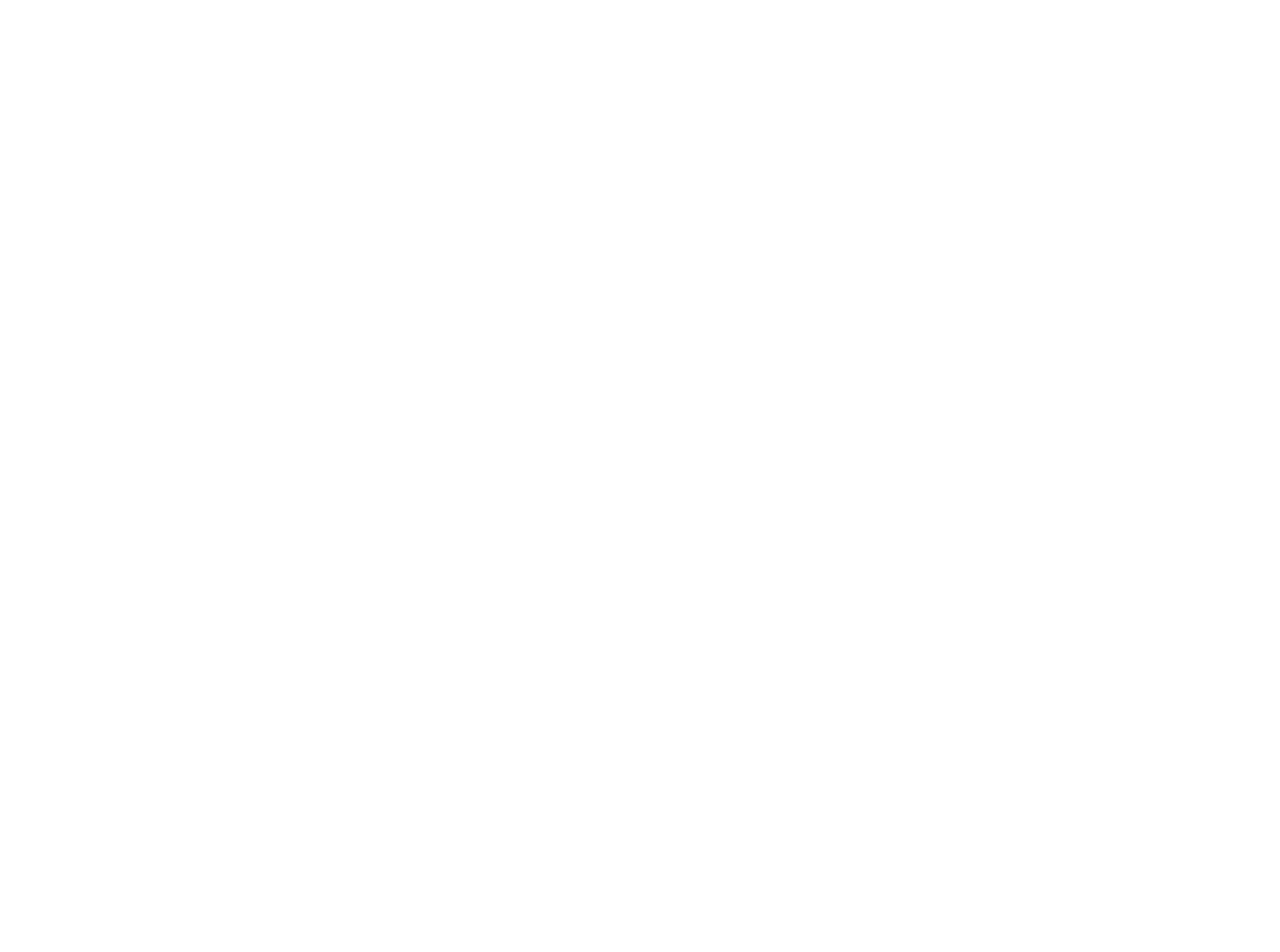
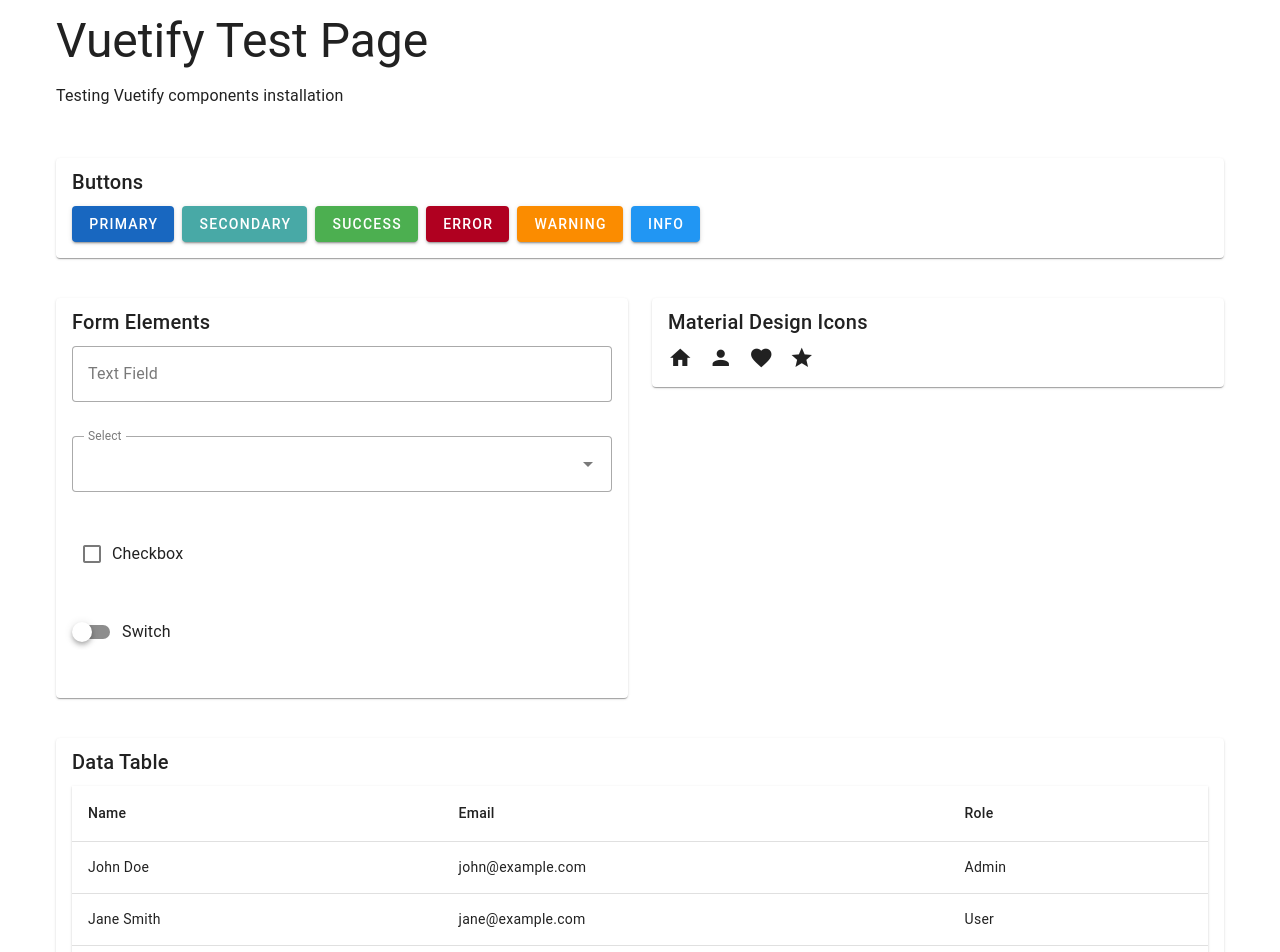
Before and after one commit to rndrfero/temporary-test, a Nuxt app: page /vuetify in a window 1280 px wide. Before the commit this address had no page. Shown: the top 952 px of the page. Before the commit the page ends 800 px from the top, so only its background shows below. Built offline with nearby package versions, Linux system fonts and the light colour scheme.

Commit message:
vuetify with test page

```diff
--- a/app/app.vue
+++ b/app/app.vue
@@ -1,5 +1,7 @@
 <template>
-  <div>
-    <NuxtPage />
-  </div>
+  <v-app>
+    <v-main>
+      <NuxtPage />
+    </v-main>
+  </v-app>
 </template>
--- /dev/null
+++ b/app/pages/vuetify.vue
@@ -0,0 +1,171 @@
+<template>
+  <v-app>
+    <v-container>
+      <v-row>
+        <v-col cols="12">
+          <h1 class="text-h3 mb-4">Vuetify Test Page</h1>
+          <p class="text-subtitle-1 mb-6">
+            Testing Vuetify components installation
+          </p>
+        </v-col>
+      </v-row>
+
+      <!-- Buttons Section -->
+      <v-row>
+        <v-col cols="12">
+          <v-card class="mb-4">
+            <v-card-title>Buttons</v-card-title>
+            <v-card-text>
+              <v-btn color="primary" class="mr-2">Primary</v-btn>
+              <v-btn color="secondary" class="mr-2">Secondary</v-btn>
+              <v-btn color="success" class="mr-2">Success</v-btn>
+              <v-btn color="error" class="mr-2">Error</v-btn>
+              <v-btn color="warning" class="mr-2">Warning</v-btn>
+              <v-btn color="info">Info</v-btn>
+            </v-card-text>
+          </v-card>
+        </v-col>
+      </v-row>
+
+      <!-- Form Elements -->
+      <v-row>
+        <v-col cols="12" md="6">
+          <v-card class="mb-4">
+            <v-card-title>Form Elements</v-card-title>
+            <v-card-text>
+              <v-text-field
+                v-model="textValue"
+                label="Text Field"
+                variant="outlined"
+                class="mb-3"
+              ></v-text-field>
+
+              <v-select
+                v-model="selectValue"
+                :items="selectItems"
+                label="Select"
+                variant="outlined"
+                class="mb-3"
+              ></v-select>
+
+              <v-checkbox v-model="checkboxValue" label="Checkbox"></v-checkbox>
+
+              <v-switch
+                v-model="switchValue"
+                label="Switch"
+                color="primary"
+              ></v-switch>
+            </v-card-text>
+          </v-card>
+        </v-col>
+
+        <!-- Icons Section -->
+        <v-col cols="12" md="6">
+          <v-card class="mb-4">
+            <v-card-title>Material Design Icons</v-card-title>
+            <v-card-text>
+              <v-icon icon="mdi-home" size="large" class="mr-4"></v-icon>
+              <v-icon icon="mdi-account" size="large" class="mr-4"></v-icon>
+              <v-icon icon="mdi-heart" size="large" class="mr-4"></v-icon>
+              <v-icon icon="mdi-star" size="large" class="mr-4"></v-icon>
+              <v-icon icon="mdi-settings" size="large"></v-icon>
+            </v-card-text>
+          </v-card>
+        </v-col>
+      </v-row>
+
+      <!-- Data Table -->
+      <v-row>
+        <v-col cols="12">
+          <v-card class="mb-4">
+            <v-card-title>Data Table</v-card-title>
+            <v-card-text>
+              <v-data-table
+                :headers="tableHeaders"
+                :items="tableItems"
+                class="elevation-1"
+              ></v-data-table>
+            </v-card-text>
+          </v-card>
+        </v-col>
+      </v-row>
+
+      <!-- Alert Section -->
+      <v-row>
+        <v-col cols="12">
+          <v-alert type="success" class="mb-2">
+            Success Alert - Vuetify is working!
+          </v-alert>
+          <v-alert type="info" class="mb-2">
+            Info Alert - All components loaded
+          </v-alert>
+          <v-alert type="warning" class="mb-2">
+            Warning Alert - Example warning
+          </v-alert>
+          <v-alert type="error"> Error Alert - Example error </v-alert>
+        </v-col>
+      </v-row>
+
+      <!-- Chips and Progress -->
+      <v-row>
+        <v-col cols="12" md="6">
+          <v-card class="mb-4">
+            <v-card-title>Chips</v-card-title>
+            <v-card-text>
+              <v-chip color="primary" class="mr-2">Primary Chip</v-chip>
+              <v-chip color="secondary" class="mr-2">Secondary</v-chip>
+              <v-chip color="success" closable>Closable</v-chip>
+            </v-card-text>
+          </v-card>
+        </v-col>
+
+        <v-col cols="12" md="6">
+          <v-card class="mb-4">
+            <v-card-title>Progress</v-card-title>
+            <v-card-text>
+              <v-progress-linear
+                v-model="progressValue"
+                color="primary"
+                height="25"
+                class="mb-3"
+              >
+                <strong>{{ Math.ceil(progressValue) }}%</strong>
+              </v-progress-linear>
+
+              <v-progress-circular
+                :model-value="progressValue"
+                color="primary"
+                size="64"
+              >
+                {{ Math.ceil(progressValue) }}
+              </v-progress-circular>
+            </v-card-text>
+          </v-card>
+        </v-col>
+      </v-row>
+    </v-container>
+  </v-app>
+</template>
+
+<script setup lang="ts">
+import { ref } from "vue";
+
+const textValue = ref("");
+const selectValue = ref("");
+const selectItems = ["Option 1", "Option 2", "Option 3"];
+const checkboxValue = ref(false);
+const switchValue = ref(false);
+const progressValue = ref(65);
+
+const tableHeaders = [
+  { title: "Name", key: "name" },
+  { title: "Email", key: "email" },
+  { title: "Role", key: "role" },
+];
+
+const tableItems = [
+  { name: "John Doe", email: "john@example.com", role: "Admin" },
+  { name: "Jane Smith", email: "jane@example.com", role: "User" },
+  { name: "Bob Johnson", email: "bob@example.com", role: "Editor" },
+];
+</script>
--- a/nuxt.config.ts
+++ b/nuxt.config.ts
@@ -2,5 +2,12 @@
 export default defineNuxtConfig({
   compatibilityDate: "2025-07-15",
   devtools: { enabled: true },
-  modules: ["@pinia/nuxt"],
+  modules: ["@pinia/nuxt", "vuetify-nuxt-module"],
+  vuetify: {
+    vuetifyOptions: {
+      theme: {
+        defaultTheme: "light",
+      },
+    },
+  },
 });
--- a/package.json
+++ b/package.json
@@ -12,11 +12,13 @@
     "postinstall": "nuxt prepare"
   },
   "dependencies": {
+    "@mdi/font": "^7.4.47",
     "@pinia/nuxt": "^0.5.1",
     "moment": "^2.30.1",
     "nuxt": "^4.1.3",
     "vue": "^3.5.22",
-    "vue-router": "^4.6.3"
+    "vue-router": "^4.6.3",
+    "vuetify-nuxt-module": "^0.18.8"
   },
   "devDependencies": {
     "concurrently": "^8.2.2",
```
Also changed, not shown: 1 other file (tests, documents, lock files or other folders).
